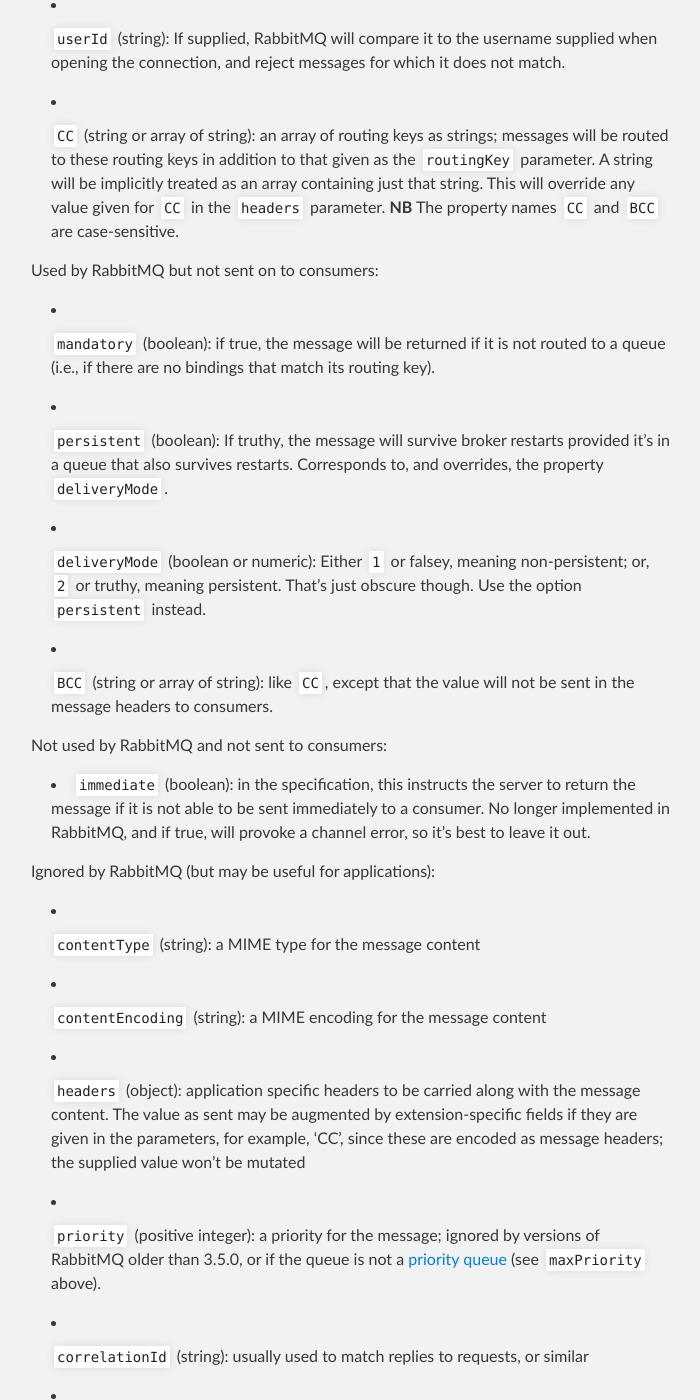
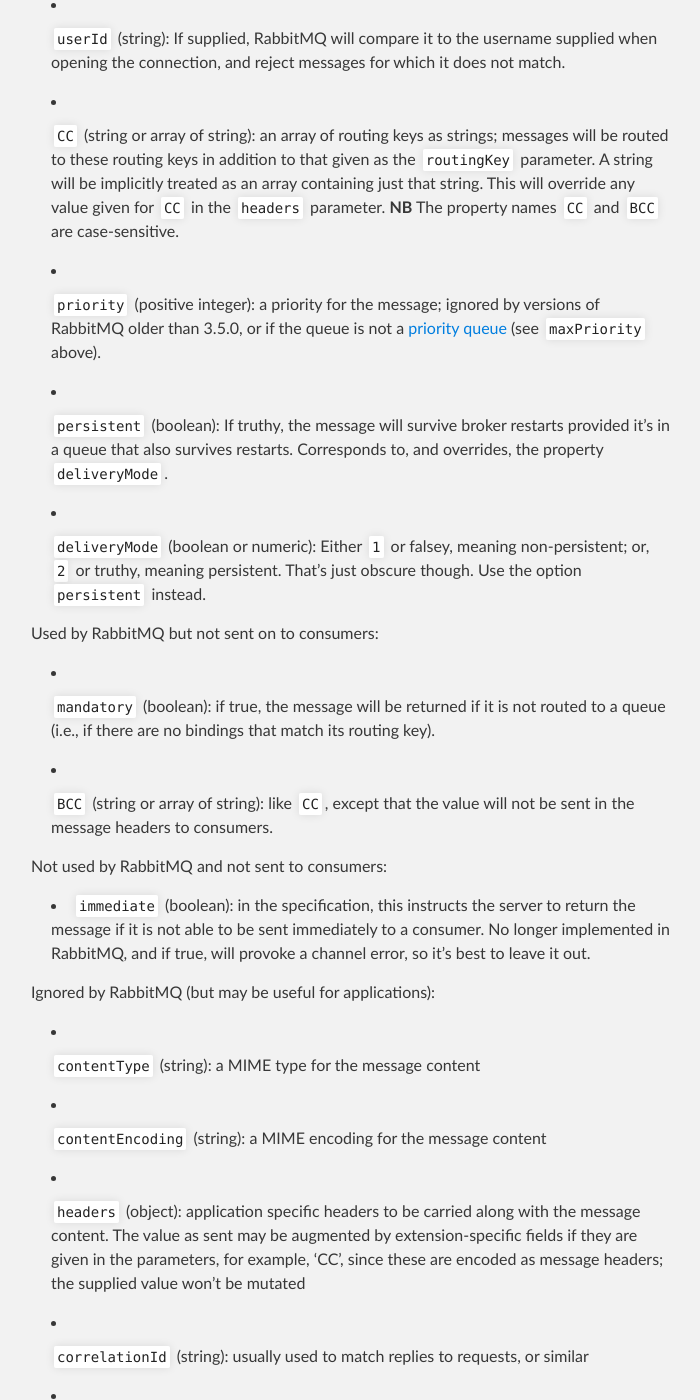
Before and after one commit to amqp-node/amqplib, a Jekyll site: the page built from channel_api.md, in a window 1280 px wide and 1400 px high, scrolled down 18604 px. Shown: the whole window, without its empty margins (289-989 px from the left). Built offline with Jekyll 4.4.1, drawn with Linux system fonts in a browser that asks for light colours; Markdown is read by kramdown in place of the engine named in the settings; part of the change alters nothing that is shown.

```diff
--- a/channel_api.md
+++ b/channel_api.md
@@ -922,11 +922,10 @@ Used by RabbitMQ and sent on to consumers:
    parameter. **NB** The property names `CC` and `BCC` are
    case-sensitive.
 
-Used by RabbitMQ but not sent on to consumers:
-
- * `mandatory` (boolean): if true, the message will be returned if it
-   is not routed to a queue (i.e., if there are no bindings that match
-   its routing key).
+ * `priority` (positive integer): a priority for the message; ignored
+    by versions of RabbitMQ older than 3.5.0, or if the queue is not a
+    [priority queue][rabbitmq-priority-queue] (see `maxPriority`
+    above).
 
  * `persistent` (boolean): If truthy, the message will survive broker
    restarts provided it's in a queue that also survives
@@ -936,6 +935,12 @@ Used by RabbitMQ but not sent on to consumers:
  * `deliveryMode` (boolean or numeric): Either `1` or falsey, meaning
    non-persistent; or, `2` or truthy, meaning persistent. That's just
    obscure though. Use the option `persistent` instead.
+
+Used by RabbitMQ but not sent on to consumers:
+
+ * `mandatory` (boolean): if true, the message will be returned if it
+   is not routed to a queue (i.e., if there are no bindings that match
+   its routing key).
 
  * `BCC` (string or array of string): like `CC`, except that the value
    will not be sent in the message headers to consumers.
@@ -959,11 +964,6 @@ Ignored by RabbitMQ (but may be useful for applications):
    by extension-specific fields if they are given in the parameters,
    for example, 'CC', since these are encoded as message headers; the
    supplied value won't be mutated
-
- * `priority` (positive integer): a priority for the message; ignored
-    by versions of RabbitMQ older than 3.5.0, or if the queue is not a
-    [priority queue][rabbitmq-priority-queue] (see `maxPriority`
-    above).
 
  * `correlationId` (string): usually used to match replies to
    requests, or similar
```
